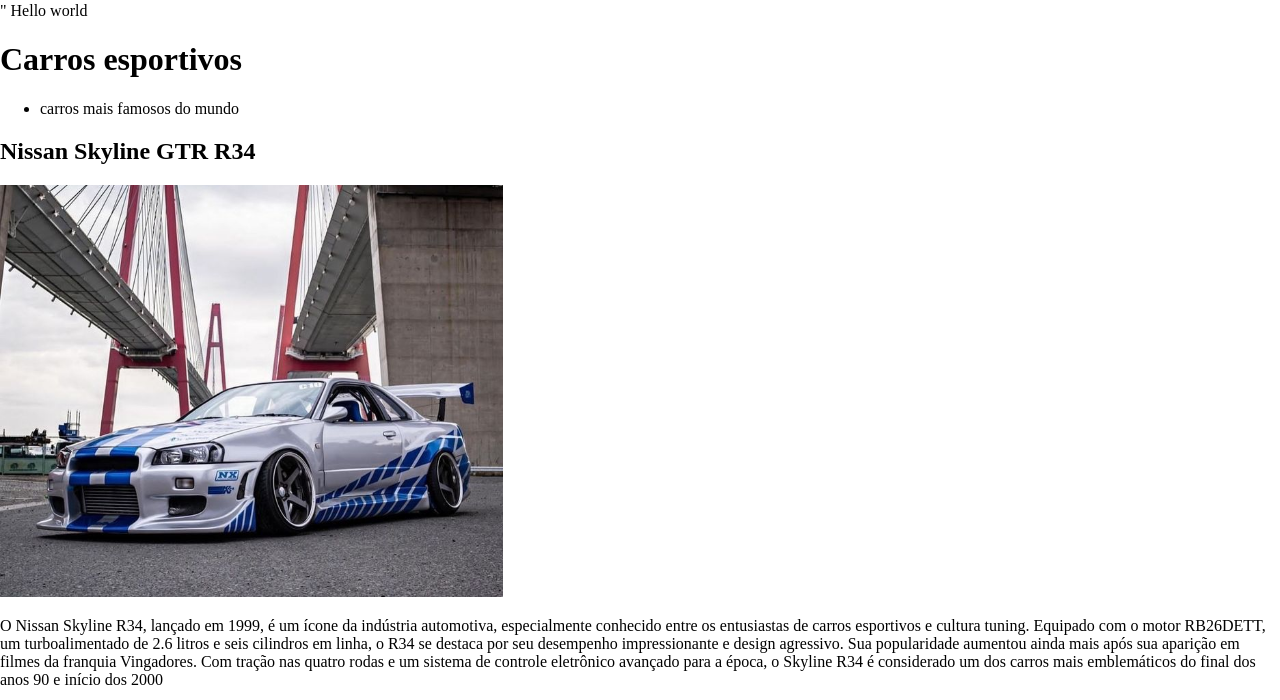
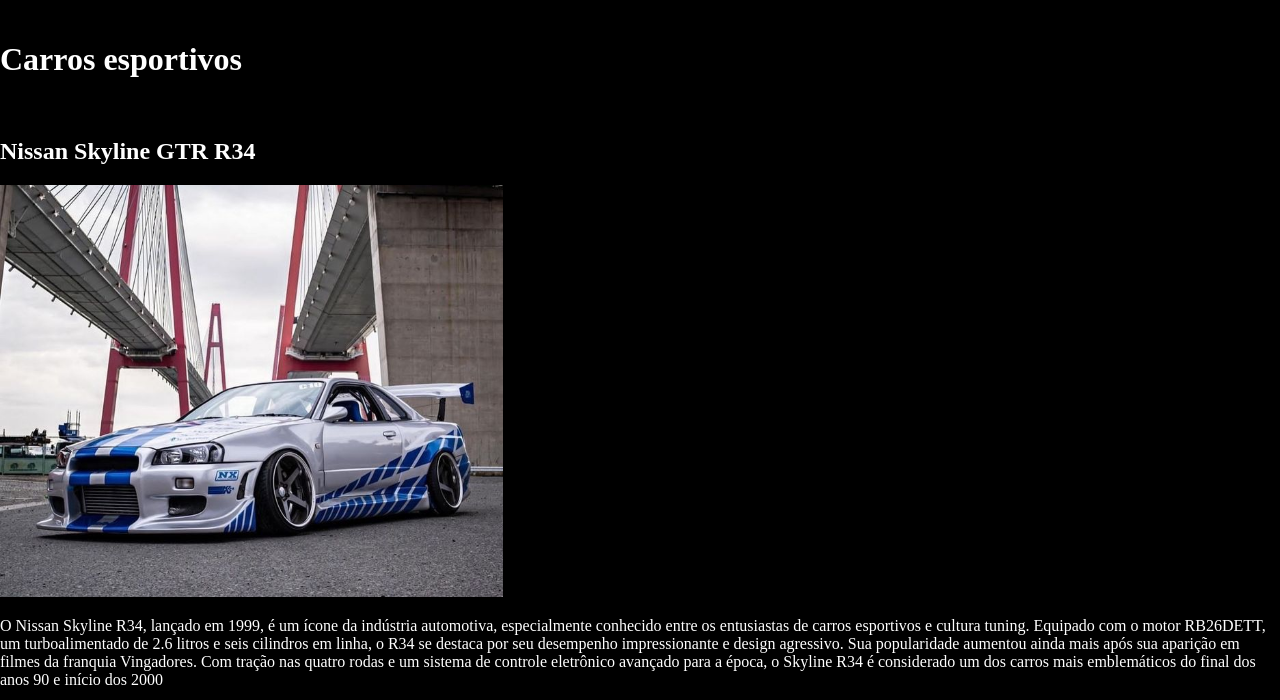
Before and after one commit to andrewmurilo/projeto-cars, a plain HTML site: page index.html in a window 1280 px wide. Shown: the part 252-952 px from the top of the page. Drawn offline with Linux system fonts and the light colour scheme.

Commit message:
Add files via upload

```diff
--- a/index.html
+++ b/index.html
@@ -7,9 +7,24 @@
   <title>replit</title>
   <link href="style.css" rel="stylesheet" type="text/css" />
   <style>
+    body{
+      background-color: black;
+    }
+    p{
+      color: white;
+    }
+    h1{
+      color: white;;
+    }
+    h2{
+      color: white;;
+    }
     body, html {
       height: 0;
       margin: 0;
+    }
+    img{
+      text-align: center; ;
     }
   </style>
 </head>
```
Also changed, not shown: tabela.html (+1 -0 lines).
